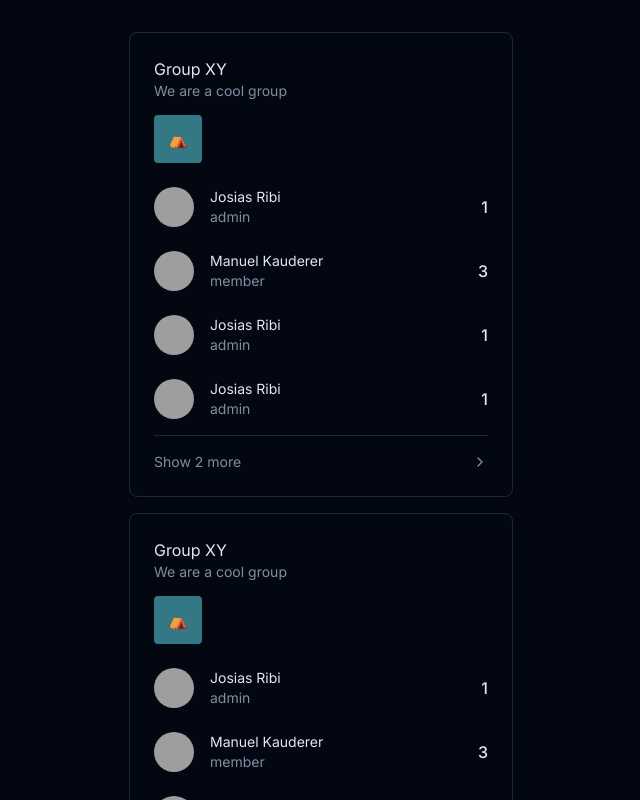
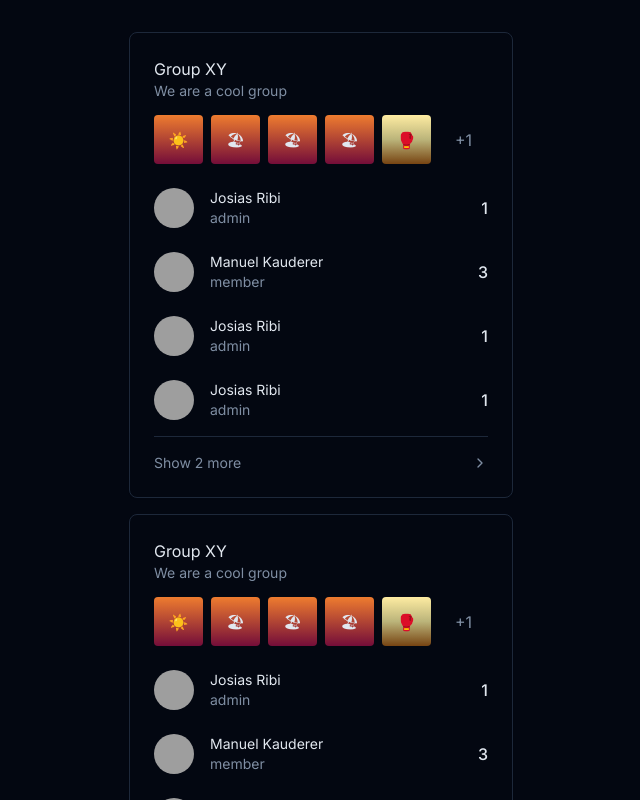
Before and after one commit to josias-r/ehren-konto, a Next.js app: page /groups in a window 1280 px wide. Shown: the top 800 px of the page, without its empty margins (319-959 px from the left). Built offline with nearby package versions, Linux system fonts and the light colour scheme; grey boxes are pictures that could not be loaded.

Commit message:
fix: init event sheet dialog

```diff
--- a/app/groups/page.tsx
+++ b/app/groups/page.tsx
@@ -1,9 +1,5 @@
 import GroupCard from "@/components/GroupCard";
-import GroupItem from "@/components/GroupItem";
 import Nav from "@/components/Nav";
-import { Card, CardContent, CardHeader } from "@/components/ui/card";
-import { Separator } from "@/components/ui/separator";
-import { ChevronRight } from "lucide-react";
 
 const josiasTemplate = {
   name: "Josias Ribi",
@@ -14,6 +10,14 @@ const josiasTemplate = {
     url: "https://avatars.githubusercontent.com/u/1024025?v=4",
     fallback: "JR",
   },
+};
+
+const eventTemplate = {
+  emoji: "🏖",
+  color: "sunset" as const,
+  name: "Beach Day",
+  date: "2021-08-01",
+  members: [],
 };
 
 const groupTemplate = {
@@ -52,6 +56,44 @@ const groupTemplate = {
       ...josiasTemplate,
     },
   ],
+  events: [
+    {
+      id: "1",
+      emoji: "☀️",
+      color: "sunset" as const,
+      name: "Go to the lake",
+      date: "2021-10-10",
+      members: ["1"],
+    },
+    {
+      id: "2",
+      ...eventTemplate,
+    },
+    {
+      id: "3",
+      ...eventTemplate,
+    },
+    {
+      id: "4",
+      ...eventTemplate,
+    },
+    {
+      id: "5",
+      emoji: "🥊",
+      color: "mars" as const,
+      name: "Lucky punch",
+      date: "2021-10-10",
+      members: ["1"],
+    },
+    {
+      id: "6",
+      emoji: "🍻",
+      color: "ice" as const,
+      name: "Beer",
+      date: "2021-10-10",
+      members: [],
+    },
+  ],
 };
 
 const groups = [
@@ -76,6 +118,7 @@ export default function Home() {
             name={group.name}
             description={group.description}
             members={group.members}
+            events={group.events}
           />
         ))}
       </section>
--- a/components/GroupCard.tsx
+++ b/components/GroupCard.tsx
@@ -1,8 +1,9 @@
-import { ChevronRight } from "lucide-react";
 import GroupItem from "./GroupItem";
 import { Card, CardContent, CardHeader } from "./ui/card";
 import { Separator } from "./ui/separator";
 import GroupSheet from "./GroupSheet";
+import GroupEvent, { GroupEventShape } from "./GroupEvent";
+import GroupEventSheet from "./GroupEventSheet";
 
 export type GroupMember = {
   name: string;
@@ -21,22 +22,42 @@ interface GroupCardProps {
   name: string;
   description: string;
   members: GroupMember[];
+  events: GroupEventShape[];
 }
 
-function GroupCard({ id, name, description, members }: GroupCardProps) {
+function GroupCard({ id, name, description, members, events }: GroupCardProps) {
   // condition makes sure that the slize never is "1 more" which is odd
-  const slizeSize = members.length === 6 ? 4 : 5;
-  const slicedMembers = members.slice(0, slizeSize);
+  const memberSliceSize = members.length === 6 ? 4 : 5;
+  const slicedMembers = members.slice(0, memberSliceSize);
+
+  const eventSliceSize = events.length >= 6 ? 5 : 6;
+  const slicedEvents = events.slice(0, eventSliceSize);
 
   return (
     <Card>
       <CardHeader>
         {name}
         <p className="text-sm text-muted-foreground mb-2">{description}</p>
-        <div className="flex gap-2">
-          <div className="flex w-12 h-12 rounded bg-cyan-300/50">
-            <span className="m-auto">⛺️</span>
-          </div>
+        <div className="grid gap-2 grid-cols-6">
+          {slicedEvents.map((event) => (
+            <GroupEvent
+              key={event.id}
+              id={event.id}
+              emoji={event.emoji}
+              name={event.name}
+              members={event.members}
+              color={event.color}
+              date={event.date}
+            />
+          ))}
+          {events.length > eventSliceSize && (
+            <>
+              <GroupEventSheet
+                leftoverAmount={events.length - eventSliceSize}
+                events={events}
+              />
+            </>
+          )}
         </div>
       </CardHeader>
       <CardContent>
@@ -51,11 +72,11 @@ function GroupCard({ id, name, description, members }: GroupCardProps) {
             />
           ))}
         </div>
-        {members.length > slizeSize && (
+        {members.length > memberSliceSize && (
           <>
             <Separator />
             <GroupSheet
-              leftoverAmount={members.length - slicedMembers.length}
+              leftoverAmount={members.length - memberSliceSize}
               members={members}
             />
           </>
--- /dev/null
+++ b/components/GroupEvent.tsx
@@ -0,0 +1,32 @@
+import { EventColor, getEventGradient } from "@/lib/utilities/event-colors";
+import GroupEventContainer from "./GroupEventContainer";
+
+export type GroupEventShape = {
+  id: string;
+  emoji: string;
+  color: EventColor;
+  name: string;
+  date: string;
+  members: string[];
+};
+
+interface GroupEventProps extends GroupEventShape {}
+
+function GroupEvent({ color, emoji, name, date, members }: GroupEventProps) {
+  const gradient = getEventGradient(color);
+  return (
+    <div className="w-full">
+      <GroupEventContainer
+        className="flex"
+        style={{
+          background: gradient,
+        }}
+      >
+        <span className="m-auto">{emoji}</span>
+      </GroupEventContainer>
+      {/* <p className="text-xs text-muted-foreground text-center">in 9 days</p> */}
+    </div>
+  );
+}
+
+export default GroupEvent;
--- /dev/null
+++ b/components/GroupEventContainer.tsx
@@ -0,0 +1,20 @@
+import { cn } from "@/lib/utils";
+import { ReactNode, forwardRef } from "react";
+
+const GroupEventContainer = forwardRef<
+  HTMLDivElement,
+  React.HTMLAttributes<HTMLDivElement>
+>(({ className, children, ...props }, ref) => (
+  <div className="w-full relative after:pb-[100%] after:w-full after:block">
+    <div
+      ref={ref}
+      className={cn("absolute top-0 left-0 h-full w-full rounded", className)}
+      {...props}
+    >
+      {children}
+    </div>
+  </div>
+));
+GroupEventContainer.displayName = "GroupEventContainer";
+
+export default GroupEventContainer;
--- /dev/null
+++ b/components/GroupEventSheet.tsx
@@ -0,0 +1,47 @@
+import {
+  Sheet,
+  SheetContent,
+  SheetDescription,
+  SheetHeader,
+  SheetTitle,
+  SheetTrigger,
+} from "./ui/sheet";
+import { GroupEventShape } from "./GroupEvent";
+import GroupEventContainer from "./GroupEventContainer";
+
+interface GroupEventSheetProps {
+  leftoverAmount: number;
+  events: GroupEventShape[];
+}
+
+function GroupEventSheet({ leftoverAmount, events }: GroupEventSheetProps) {
+  return (
+    <Sheet>
+      <GroupEventContainer>
+        <SheetTrigger className="text-muted-foreground hover:bg-slate-800 rounded-sm flex absolute w-full h-full top-0 left-0">
+          <span className="m-auto">+{leftoverAmount}</span>
+        </SheetTrigger>
+      </GroupEventContainer>
+      <SheetContent position="bottom" size={"content"}>
+        <div className="mx-auto max-w-md mb-8">
+          <SheetHeader>
+            <SheetTitle>Group events</SheetTitle>
+            <SheetDescription>
+              There are {events.length} events in this group
+            </SheetDescription>
+          </SheetHeader>
+        </div>
+        <div
+          className="-m-6 py-6 overflow-y-scroll"
+          style={{
+            maxHeight: "calc(100vh - 10rem)",
+          }}
+        >
+          XXX
+        </div>
+      </SheetContent>
+    </Sheet>
+  );
+}
+
+export default GroupEventSheet;
--- /dev/null
+++ b/lib/utilities/event-colors.ts
@@ -0,0 +1,18 @@
+const eventColors = {
+  sunset: ["#EE7C2F", "#740D39"],
+  mars: ["#FEECA2", "#BBB47A", "#774412"],
+  ice: ["#01F5F2", "#9CF6E3", "#003654"],
+};
+
+export type EventColor = keyof typeof eventColors;
+
+function getColors(color: EventColor) {
+  return eventColors[color];
+}
+
+function generateCSSGradient(colors: string[]) {
+  return `linear-gradient(to bottom, ${colors.join(", ")})`;
+}
+
+export const getEventGradient = (color: EventColor) =>
+  generateCSSGradient(getColors(color));
```
